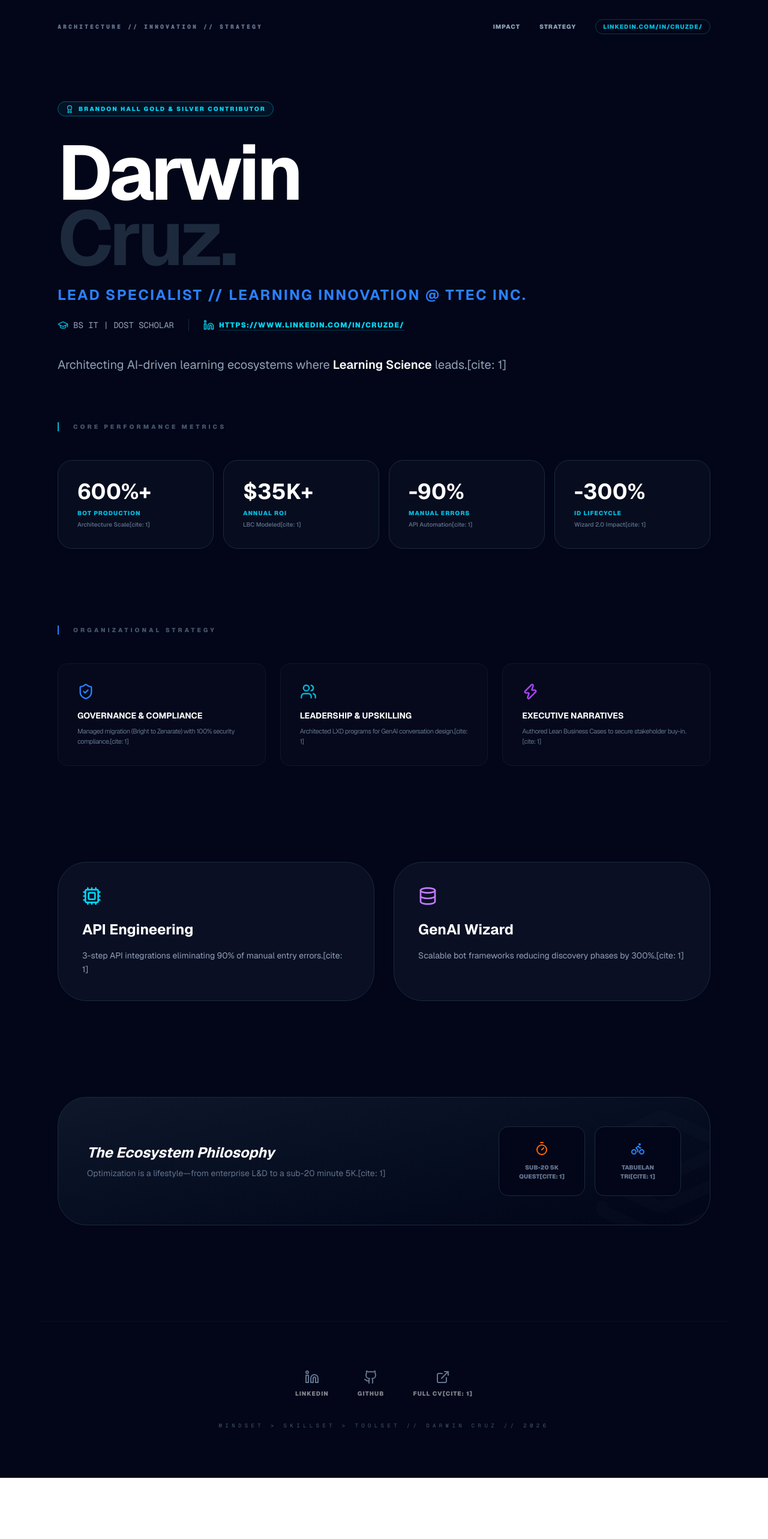
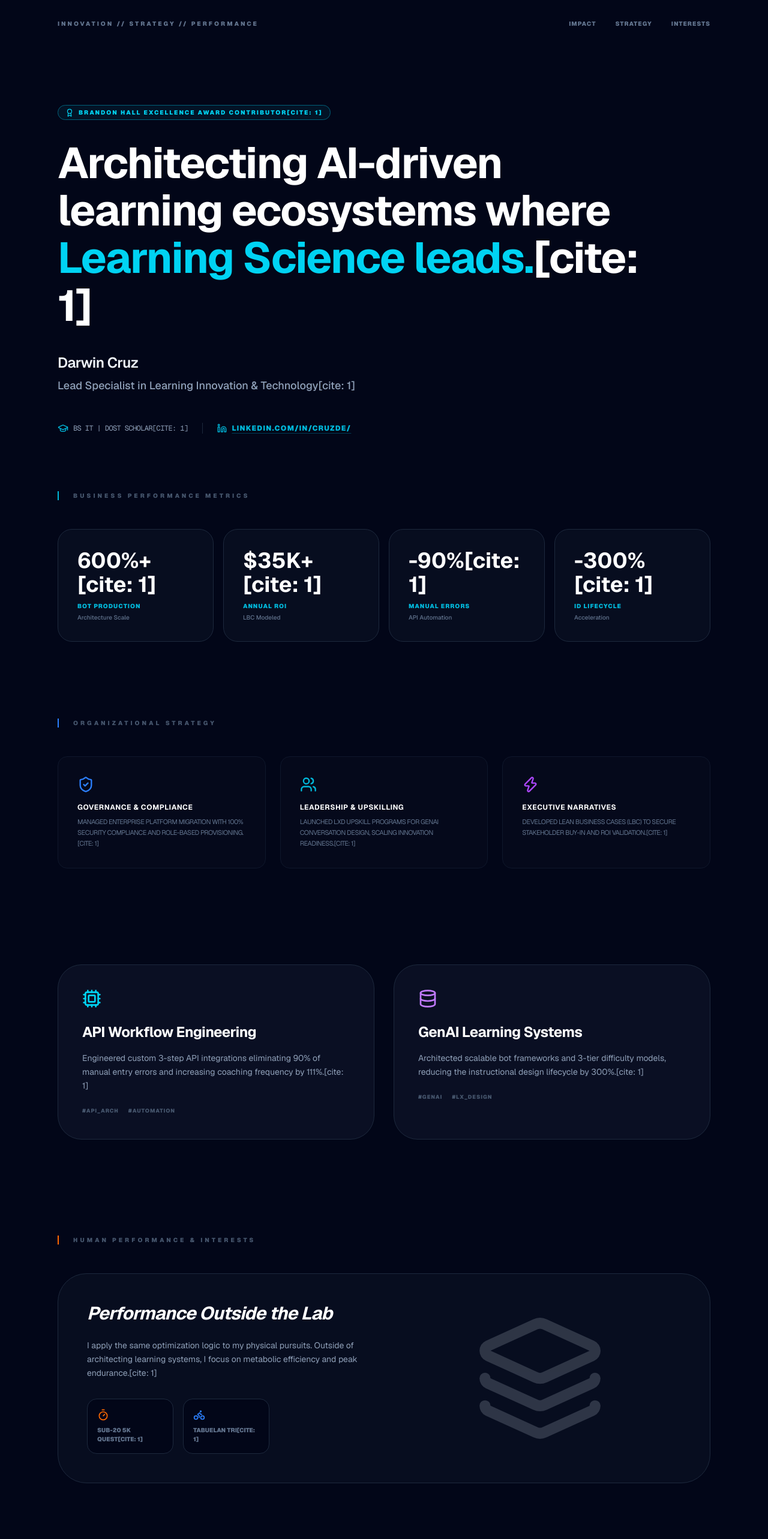
Before and after one commit to dcrxz/portfolio, a Next.js app: page /portfolio/ in a window 1280 px wide. Shown: the top 2566 px of the page at 60% size. Before the commit the page ends 2464 px from the top, so only its background shows below. Built offline with nearby package versions, Linux system fonts and the light colour scheme.

Commit message:
Corrections, key changes, modified placement of certain sections

```diff
--- a/app/page.tsx
+++ b/app/page.tsx
@@ -8,13 +8,14 @@ import {
   Bike,
   GraduationCap,
   ExternalLink,
-  ChevronRight,
   ShieldCheck,
   Users,
   Zap
 } from 'lucide-react';
 
-// Custom SVG components to bypass library export errors
+/**
+ * Brand-specific SVG Icons to avoid library export conflicts
+ */
 const LinkedInIcon = ({ size = 24 }) => (
   <svg width={size} height={size} viewBox="0 0 24 24" fill="none" stroke="currentColor" strokeWidth="2" strokeLinecap="round" strokeLinejoin="round">
     <path d="M16 8a6 6 0 0 1 6 6v7h-4v-7a2 2 0 0 0-2-2 2 2 0 0 0-2 2v7h-4v-7a6 6 0 0 1 6-6z"/><rect width="4" height="12" x="2" y="9"/><circle cx="4" cy="4" r="2"/>
@@ -30,134 +31,152 @@ const GithubIcon = ({ size = 24 }) => (
 export default function Portfolio() {
   return (
     <div className="min-h-screen bg-slate-950 text-slate-300 font-sans selection:bg-cyan-500/30">
-      {/* Stealth Navigation */}
-      <nav className="max-w-6xl mx-auto p-8 flex justify-between items-center text-[10px] font-black uppercase tracking-widest text-slate-400">
-        <div className="font-mono tracking-[0.3em] text-slate-500">Architecture // Innovation // Strategy</div>
+      {/* Navigation */}
+      <nav className="max-w-6xl mx-auto p-8 flex justify-between items-center text-[10px] font-black uppercase tracking-[0.3em] text-slate-500">
+        <div>Innovation // Strategy // Performance</div>
         <div className="flex gap-8 items-center">
-          <a href="#impact" className="hover:text-cyan-400 transition-colors">Impact</a>
-          <a href="#governance" className="hover:text-cyan-400 transition-colors">Strategy</a>
-          <a href="https://www.linkedin.com/in/cruzde/" className="text-cyan-500 border border-cyan-500/30 px-3 py-1 rounded-full">linkedin.com/in/cruzde/</a>
+          <a href="#impact" className="hover:text-cyan-400 transition-colors tracking-widest">Impact</a>
+          <a href="#governance" className="hover:text-cyan-400 transition-colors tracking-widest">Strategy</a>
+          <a href="#hobbies" className="hover:text-cyan-400 transition-colors tracking-widest">Interests</a>
         </div>
       </nav>
 
-      {/* Hero Section */}
-      <header className="max-w-6xl mx-auto py-20 px-8">
-        <div className="inline-flex items-center gap-2 px-3 py-1 rounded-full bg-cyan-950/30 border border-cyan-800 text-cyan-400 text-[10px] font-black uppercase tracking-[0.2em] mb-10">
-          <Award size={14} /> Brandon Hall Gold & Silver Contributor
+      {/* Hero Section: Philosophy First */}
+      <header className="max-w-6xl mx-auto py-24 px-8">
+        <div className="inline-flex items-center gap-2 px-3 py-1 rounded-full bg-cyan-950/30 border border-cyan-800 text-cyan-400 text-[10px] font-black uppercase tracking-[0.2em] mb-8">
+          <Award size={14} /> Brandon Hall Excellence Award Contributor[cite: 1]
         </div>
-        <h1 className="text-7xl md:text-9xl font-bold tracking-tighter text-white mb-6 leading-[0.85]">
-          Darwin <br /><span className="text-slate-800">Cruz.</span>
+
+        <h1 className="text-5xl md:text-7xl font-bold tracking-tight text-white mb-10 leading-[1.1] max-w-5xl">
+          Architecting AI-driven learning ecosystems where <span className="text-cyan-400 text-glow-cyan">Learning Science leads.</span>[cite: 1]
         </h1>
-        <p className="text-xl md:text-2xl text-blue-500 font-bold uppercase tracking-widest mb-6">
-          Lead Specialist // Learning Innovation @ TTEC Inc.
-        </p>
-        <div className="flex flex-wrap items-center gap-6 text-slate-400 mb-10">
+
+        <div className="flex flex-col gap-2 mb-12">
+          <h2 className="text-2xl font-semibold text-slate-100 tracking-tight">Darwin Cruz</h2>
+          <p className="text-lg text-slate-400 font-medium">Lead Specialist in Learning Innovation & Technology[cite: 1]</p>
+        </div>
+
+        <div className="flex flex-wrap items-center gap-6 text-slate-400">
           <div className="flex items-center gap-2 border-r border-slate-800 pr-6">
             <GraduationCap size={18} className="text-cyan-500" />
-            <span className="text-sm font-mono uppercase">BS IT | DOST Scholar</span>
+            <span className="text-xs font-mono uppercase tracking-tighter">BS IT | DOST Scholar[cite: 1]</span>
           </div>
-          <a href="https://www.linkedin.com/in/cruzde/" className="group flex items-center gap-2 text-cyan-400 underline decoration-cyan-500/30 underline-offset-4">
-            <LinkedInIcon size={18} />
-            <span className="text-xs font-black uppercase tracking-widest">https://www.linkedin.com/in/cruzde/</span>
+          <a href="https://www.linkedin.com/in/cruzde/" className="group flex items-center gap-2 text-cyan-500 hover:text-white transition-all text-xs font-black uppercase tracking-widest underline decoration-cyan-500/30 underline-offset-4">
+            <LinkedInIcon size={16} />
+            linkedin.com/in/cruzde/
           </a>
         </div>
-        <p className="text-xl text-slate-400 max-w-3xl leading-relaxed">
-          Architecting AI-driven learning ecosystems where <span className="text-white font-semibold">Learning Science</span> leads.[cite: 1]
-        </p>
       </header>
 
       {/* Impact Dashboard */}
       <section id="impact" className="max-w-6xl mx-auto px-8 mb-32">
-        <h2 className="text-[10px] uppercase tracking-[0.4em] text-slate-600 font-black mb-12 border-l-2 border-cyan-500 pl-6">Core Performance Metrics</h2>
+        <h2 className="text-[10px] uppercase tracking-[0.4em] text-slate-600 font-black mb-12 border-l-2 border-cyan-500 pl-6">Business Performance Metrics</h2>
         <div className="grid grid-cols-2 md:grid-cols-4 gap-4">
           {[
             { label: 'Bot Production', val: '600%+', desc: 'Architecture Scale' },
             { label: 'Annual ROI', val: '$35K+', desc: 'LBC Modeled' },
             { label: 'Manual Errors', val: '-90%', desc: 'API Automation' },
-            { label: 'ID Lifecycle', val: '-300%', desc: 'Wizard 2.0 Impact' }
+            { label: 'ID Lifecycle', val: '-300%', desc: 'Acceleration' }
           ].map((s, i) => (
-            <div key={i} className="p-8 bg-slate-900/40 border border-slate-800 rounded-3xl">
-              <div className="text-4xl font-bold text-white mb-2">{s.val}</div>
+            <div key={i} className="p-8 bg-slate-900/40 border border-slate-800 rounded-3xl hover:bg-slate-900/60 transition-colors">
+              <div className="text-4xl font-bold text-white mb-2">{s.val}[cite: 1]</div>
               <div className="text-[10px] uppercase tracking-widest text-cyan-500 font-black mb-1">{s.label}</div>
-              <div className="text-[10px] text-slate-500 font-medium">{s.desc}[cite: 1]</div>
+              <div className="text-[10px] text-slate-500 font-medium">{s.desc}</div>
             </div>
           ))}
         </div>
       </section>
 
-      {/* Strategy Section */}
+      {/* Strategy & Governance */}
       <section id="governance" className="max-w-6xl mx-auto px-8 mb-40">
         <h2 className="text-[10px] uppercase tracking-[0.4em] text-slate-600 font-black mb-12 border-l-2 border-blue-500 pl-6">Organizational Strategy</h2>
         <div className="grid md:grid-cols-3 gap-6">
-          <div className="p-8 bg-slate-900/20 border border-slate-900 rounded-2xl group">
+          <div className="p-8 bg-slate-900/20 border border-slate-900 rounded-2xl group hover:border-blue-500/30 transition-all">
             <ShieldCheck className="text-blue-500 mb-4 group-hover:scale-110 transition-transform" size={28} />
-            <h3 className="text-white font-bold mb-2 uppercase text-sm">Governance & Compliance</h3>
-            <p className="text-[11px] text-slate-500 tracking-tighter">Managed migration (Bright to Zenarate) with 100% security compliance.[cite: 1]</p>
+            <h3 className="text-white font-bold mb-2 uppercase text-xs tracking-wider">Governance & Compliance</h3>
+            <p className="text-[11px] text-slate-500 leading-relaxed uppercase tracking-tighter">Managed enterprise platform migration with 100% security compliance and role-based provisioning.[cite: 1]</p>
           </div>
-          <div className="p-8 bg-slate-900/20 border border-slate-900 rounded-2xl group">
+          <div className="p-8 bg-slate-900/20 border border-slate-900 rounded-2xl group hover:border-cyan-500/30 transition-all">
             <Users className="text-cyan-500 mb-4 group-hover:scale-110 transition-transform" size={28} />
-            <h3 className="text-white font-bold mb-2 uppercase text-sm">Leadership & Upskilling</h3>
-            <p className="text-[11px] text-slate-500 tracking-tighter">Architected LXD programs for GenAI conversation design.[cite: 1]</p>
+            <h3 className="text-white font-bold mb-2 uppercase text-xs tracking-wider">Leadership & Upskilling</h3>
+            <p className="text-[11px] text-slate-500 leading-relaxed uppercase tracking-tighter">Launched LXD upskill programs for GenAI conversation design, scaling innovation readiness.[cite: 1]</p>
           </div>
-          <div className="p-8 bg-slate-900/20 border border-slate-900 rounded-2xl group">
+          <div className="p-8 bg-slate-900/20 border border-slate-900 rounded-2xl group hover:border-purple-500/30 transition-all">
             <Zap className="text-purple-500 mb-4 group-hover:scale-110 transition-transform" size={28} />
-            <h3 className="text-white font-bold mb-2 uppercase text-sm">Executive Narratives</h3>
-            <p className="text-[11px] text-slate-500 tracking-tighter">Authored Lean Business Cases to secure stakeholder buy-in.[cite: 1]</p>
+            <h3 className="text-white font-bold mb-2 uppercase text-xs tracking-wider">Executive Narratives</h3>
+            <p className="text-[11px] text-slate-500 leading-relaxed uppercase tracking-tighter">Developed Lean Business Cases (LBC) to secure stakeholder buy-in and ROI validation.[cite: 1]</p>
           </div>
         </div>
       </section>
 
       {/* Technical Lab */}
-      <section id="lab" className="max-w-6xl mx-auto px-8 mb-40">
+      <section className="max-w-6xl mx-auto px-8 mb-40">
         <div className="grid md:grid-cols-2 gap-8">
-          <div className="bg-slate-900/60 border border-slate-800 rounded-[3rem] p-10">
+          <div className="bg-slate-900/60 border border-slate-800 rounded-[2.5rem] p-10 hover:border-cyan-500/20 transition-all">
             <Cpu className="text-cyan-400 mb-6" size={32} />
-            <h3 className="text-2xl font-bold text-white mb-4">API Engineering</h3>
-            <p className="text-slate-400 text-sm leading-relaxed">3-step API integrations eliminating 90% of manual entry errors.[cite: 1]</p>
+            <h3 className="text-2xl font-bold text-white mb-4 tracking-tight">API Workflow Engineering</h3>
+            <p className="text-slate-400 text-sm leading-relaxed mb-6">Engineered custom 3-step API integrations eliminating 90% of manual entry errors and increasing coaching frequency by 111%.[cite: 1]</p>
+            <div className="flex gap-4 text-[9px] font-black uppercase text-slate-600 tracking-widest">
+               <span>#API_ARCH</span> <span>#AUTOMATION</span>
+            </div>
           </div>
-          <div className="bg-slate-900/60 border border-slate-800 rounded-[3rem] p-10">
+          <div className="bg-slate-900/60 border border-slate-800 rounded-[2.5rem] p-10 hover:border-purple-500/20 transition-all">
             <Database className="text-purple-400 mb-6" size={32} />
-            <h3 className="text-2xl font-bold text-white mb-4">GenAI Wizard</h3>
-            <p className="text-slate-400 text-sm leading-relaxed">Scalable bot frameworks reducing discovery phases by 300%.[cite: 1]</p>
+            <h3 className="text-2xl font-bold text-white mb-4 tracking-tight">GenAI Learning Systems</h3>
+            <p className="text-slate-400 text-sm leading-relaxed mb-6">Architected scalable bot frameworks and 3-tier difficulty models, reducing the instructional design lifecycle by 300%.[cite: 1]</p>
+            <div className="flex gap-4 text-[9px] font-black uppercase text-slate-600 tracking-widest">
+               <span>#GENAI</span> <span>#LX_DESIGN</span>
+            </div>
           </div>
         </div>
       </section>
 
-      {/* Human Performance */}
-      <section className="max-w-6xl mx-auto px-8 mb-40">
-        <div className="p-12 bg-gradient-to-br from-slate-900 to-slate-950 border border-slate-800 rounded-[3rem] flex flex-col md:flex-row justify-between items-center gap-8 relative overflow-hidden">
-          <div className="relative z-10">
-            <h3 className="text-2xl font-bold text-white mb-2 italic">The Ecosystem Philosophy</h3>
-            <p className="text-slate-500 max-w-lg text-sm">Optimization is a lifestyle—from enterprise L&D to a sub-20 minute 5K.[cite: 1]</p>
-          </div>
-          <div className="flex gap-4 relative z-10">
-            <div className="flex flex-col items-center p-6 bg-slate-950 border border-slate-800 rounded-2xl w-36">
-              <Timer className="text-orange-500 mb-3" size={24} />
-              <span className="text-[10px] font-black uppercase text-slate-500 text-center">Sub-20 5K Quest[cite: 1]</span>
+      {/* Interests Section */}
+      <section id="hobbies" className="max-w-6xl mx-auto px-8 mb-40">
+        <h2 className="text-[10px] uppercase tracking-[0.4em] text-slate-600 font-black mb-12 border-l-2 border-orange-500 pl-6">Human Performance & Interests</h2>
+        <div className="p-12 bg-slate-900/40 border border-slate-800 rounded-[3rem] relative overflow-hidden group">
+          <div className="relative z-10 grid md:grid-cols-2 gap-12 items-center">
+            <div>
+              <h3 className="text-3xl font-bold text-white mb-6 tracking-tight italic">Performance Outside the Lab</h3>
+              <p className="text-slate-400 text-sm leading-relaxed mb-8">
+                I apply the same optimization logic to my physical pursuits. Outside of architecting learning systems, I focus on metabolic efficiency and peak endurance.[cite: 1]
+              </p>
+              <div className="flex gap-4">
+                <div className="flex flex-col p-4 bg-slate-950 border border-slate-800 rounded-2xl w-36 hover:border-orange-500/30 transition-colors">
+                  <Timer className="text-orange-500 mb-2" size={20} />
+                  <span className="text-[10px] font-black uppercase text-slate-500">Sub-20 5K Quest[cite: 1]</span>
+                </div>
+                <div className="flex flex-col p-4 bg-slate-950 border border-slate-800 rounded-2xl w-36 hover:border-blue-500/30 transition-colors">
+                  <Bike className="text-blue-500 mb-2" size={20} />
+                  <span className="text-[10px] font-black uppercase text-slate-500">Tabuelan Tri[cite: 1]</span>
+                </div>
+              </div>
             </div>
-            <div className="flex flex-col items-center p-6 bg-slate-950 border border-slate-800 rounded-2xl w-36">
-              <Bike className="text-blue-500 mb-3" size={24} />
-              <span className="text-[10px] font-black uppercase text-slate-500 text-center">Tabuelan Tri[cite: 1]</span>
+            <div className="hidden md:flex justify-center opacity-20 group-hover:opacity-40 transition-opacity">
+              <Layers size={220} />
             </div>
           </div>
-          <Layers className="absolute -bottom-10 -right-10 text-slate-800/10" size={240} />
         </div>
       </section>
 
-      {/* Footer */}
+      {/* Footer / Connect */}
       <footer className="max-w-6xl mx-auto p-20 text-center border-t border-slate-900/50">
         <div className="flex justify-center gap-12 mb-10">
-          <a href="https://www.linkedin.com/in/cruzde/" className="text-slate-500 hover:text-cyan-500 flex flex-col items-center gap-2">
+          <a href="https://www.linkedin.com/in/cruzde/" className="text-slate-500 hover:text-cyan-500 flex flex-col items-center gap-2 group transition-colors">
             <LinkedInIcon size={24}/>
-            <span className="text-[10px] font-black uppercase tracking-widest text-white/50">LinkedIn</span>
+            <span className="text-[10px] font-black uppercase tracking-widest opacity-50 group-hover:opacity-100">LinkedIn</span>
           </a>
-          <a href="https://github.com/your-username" className="text-slate-500 hover:text-white flex flex-col items-center gap-2">
+          <a href="https://github.com/dcrxz" className="text-slate-500 hover:text-white flex flex-col items-center gap-2 group transition-colors">
             <GithubIcon size={24}/>
-            <span className="text-[10px] font-black uppercase tracking-widest text-white/50">GitHub</span>
+            <span className="text-[10px] font-black uppercase tracking-widest opacity-50 group-hover:opacity-100">GitHub</span>
           </a>
-          <a href="Darwin Cruz_Resume_04282026.pdf" className="text-slate-500 hover:text-blue-500 flex flex-col items-center gap-2">
+          <a
+            href="/Darwin Cruz_Resume_04282026.pdf"
+            download
+            className="text-slate-500 hover:text-blue-500 flex flex-col items-center gap-2 group transition-colors"
+          >
             <ExternalLink size={24}/>
-            <span className="text-[10px] font-black uppercase tracking-widest text-white/50">Full CV[cite: 1]</span>
+            <span className="text-[10px] font-black uppercase tracking-widest opacity-50 group-hover:opacity-100 underline decoration-blue-500/30 underline-offset-4">Download CV</span>
           </a>
         </div>
         <p className="text-slate-600 text-[9px] font-mono tracking-[0.6em] uppercase">Mindset {'>'} Skillset {'>'} Toolset // Darwin Cruz // 2026</p>
```
